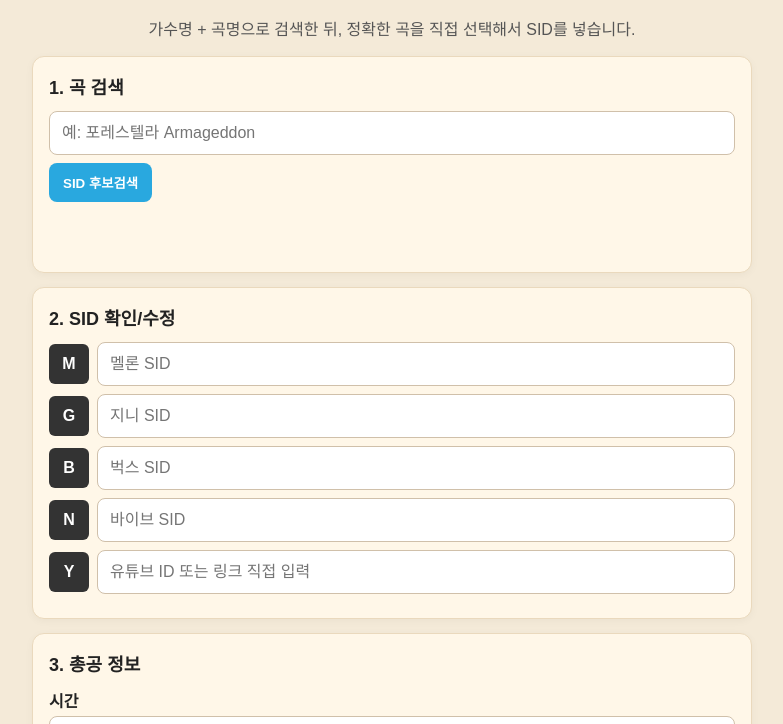
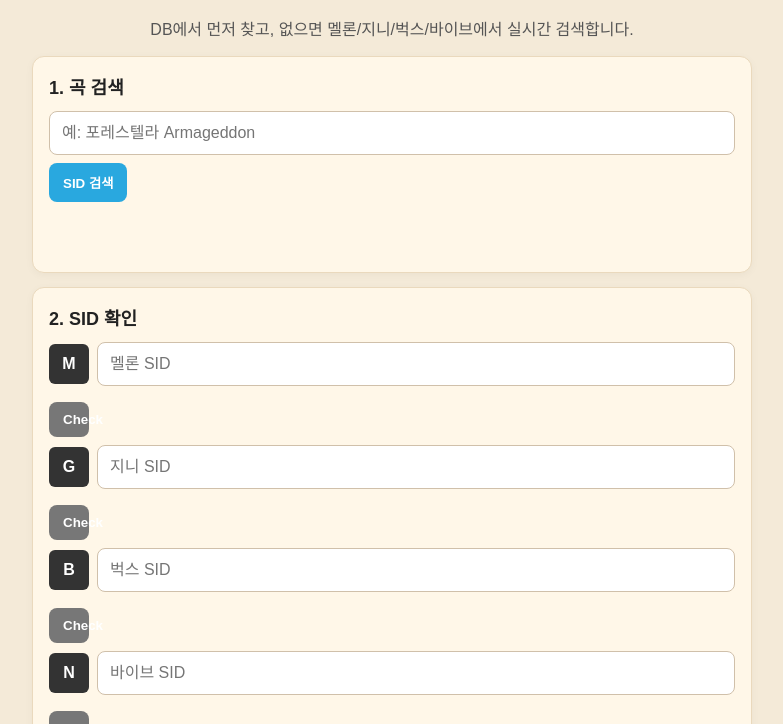
Before and after one commit to hse0722-debug/gong-builder-auto, a website: page public/index.html in a window 1280 px wide. Shown: the part 76-800 px from the top of the page, without its empty margins (248-1031 px from the left). Drawn offline with Linux system fonts and the light colour scheme.

Commit message:
Update index.html

```diff
--- a/public/index.html
+++ b/public/index.html
@@ -9,23 +9,42 @@
 <body>
   <main class="box">
     <h1>총공 빌더 자동검색</h1>
-    <p class="desc">가수명 + 곡명으로 검색한 뒤, 정확한 곡을 직접 선택해서 SID를 넣습니다.</p>
+    <p class="desc">DB에서 먼저 찾고, 없으면 멜론/지니/벅스/바이브에서 실시간 검색합니다.</p>
 
     <section class="section">
       <h2>1. 곡 검색</h2>
       <input id="keyword" placeholder="예: 포레스텔라 Armageddon" />
-      <button class="blue" onclick="autoSearchSid()">SID 후보검색</button>
+      <button class="blue" onclick="autoSearchSid()">SID 검색</button>
       <p id="searchStatus" class="status"></p>
-      <div id="candidateBox"></div>
+      <div id="searchResults"></div>
     </section>
 
     <section class="section">
-      <h2>2. SID 확인/수정</h2>
-      <div class="sid-row"><label>M</label><input id="melon" placeholder="멜론 SID" /></div>
-      <div class="sid-row"><label>G</label><input id="genie" placeholder="지니 SID" /></div>
-      <div class="sid-row"><label>B</label><input id="bugs" placeholder="벅스 SID" /></div>
-      <div class="sid-row"><label>N</label><input id="vibe" placeholder="바이브 SID" /></div>
-      <div class="sid-row"><label>Y</label><input id="youtube" placeholder="유튜브 ID 또는 링크 직접 입력" /></div>
+      <h2>2. SID 확인</h2>
+
+      <div class="sid-row">
+        <label>M</label>
+        <input id="melon" placeholder="멜론 SID" />
+        <button onclick="checkSid('melon')">Check</button>
+      </div>
+
+      <div class="sid-row">
+        <label>G</label>
+        <input id="genie" placeholder="지니 SID" />
+        <button onclick="checkSid('genie')">Check</button>
+      </div>
+
+      <div class="sid-row">
+        <label>B</label>
+        <input id="bugs" placeholder="벅스 SID" />
+        <button onclick="checkSid('bugs')">Check</button>
+      </div>
+
+      <div class="sid-row">
+        <label>N</label>
+        <input id="vibe" placeholder="바이브 SID" />
+        <button onclick="checkSid('vibe')">Check</button>
+      </div>
     </section>
 
     <section class="section">
```
